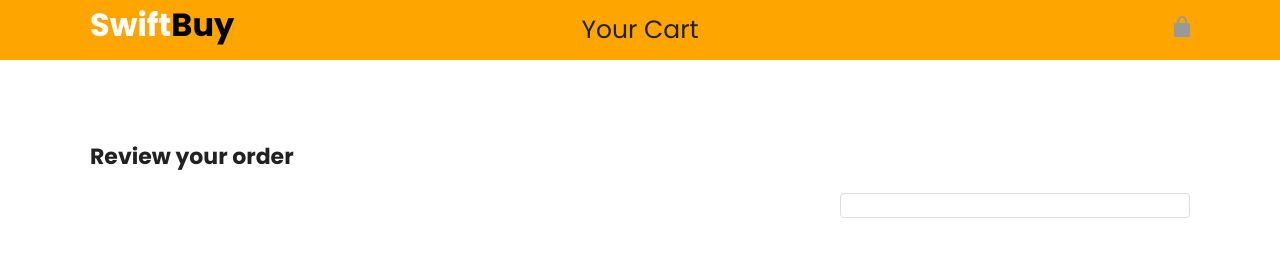
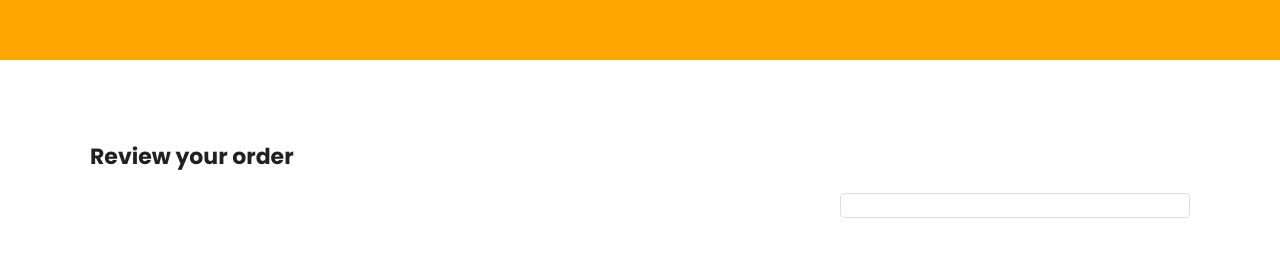
Before and after one commit to BellaAkins/e-commerce-js, a plain HTML site: page checkout.html in a window 1280 px wide. Drawn offline with nearby package versions, Linux system fonts and the light colour scheme; a web font is replaced by a local one.

Commit message:
Update checkout.html

```diff
--- a/checkout.html
+++ b/checkout.html
@@ -22,27 +22,7 @@
     <link rel="stylesheet" href="styles/pages/checkout/checkout.css" />
   </head>
   <body>
-    <div class="checkout-header">
-      <div class="header-content">
-        <div class="checkout-header-left-section">
-          <a href="amazon.html">
-            <!-- <img class="amazon-logo" src="images/amazon-logo.png" />-->
-            <h1 class="amazon-logo logo-text">Swift<span>Buy</span></h1>
-            <!--  <img
-              class="amazon-mobile-logo"
-              src="images/amazon-mobile-logo.png"
-            />-->
-            <h1 class="amazon-mobile-logo">Swi<span>Buy</span></h1>
-          </a>
-        </div>
-
-        <div class="checkout-header-middle-section">Your Cart</div>
-
-        <div class="checkout-header-right-section">
-          <img src="images/icons/checkout-lock-icon.png" />
-        </div>
-      </div>
-    </div>
+    <div class="checkout-header"></div>
 
     <div class="main">
       <div class="page-title">Review your order</div>
```
